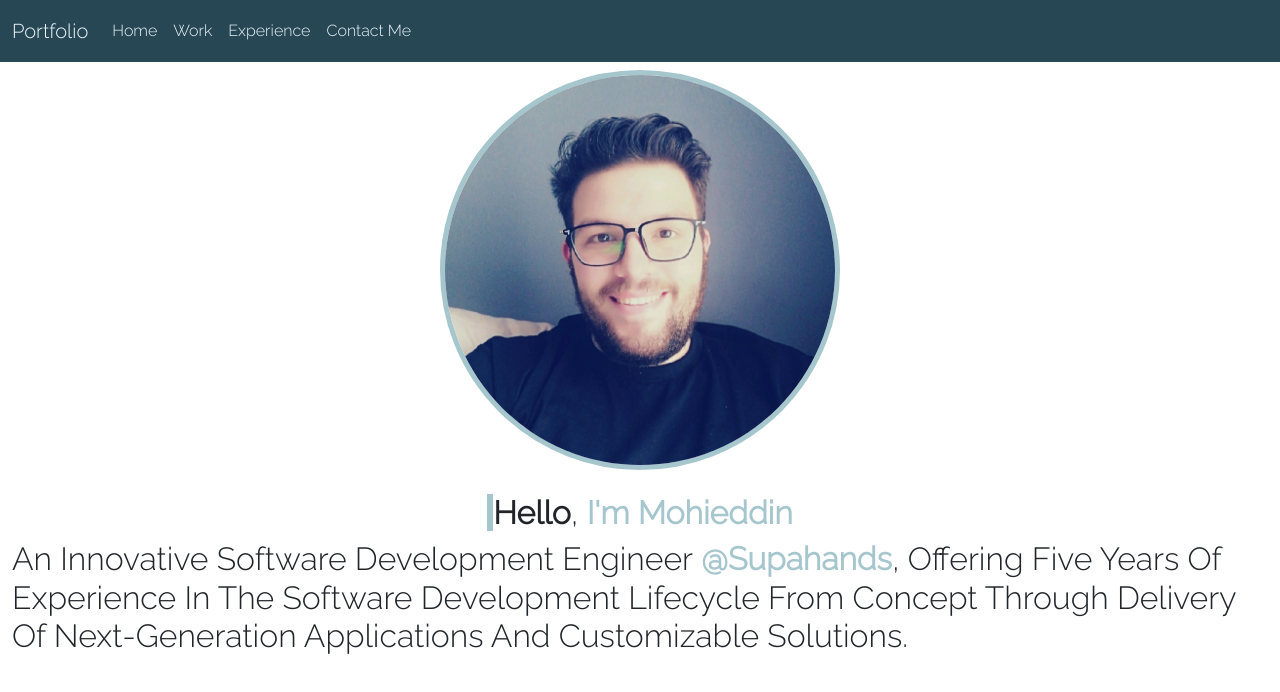
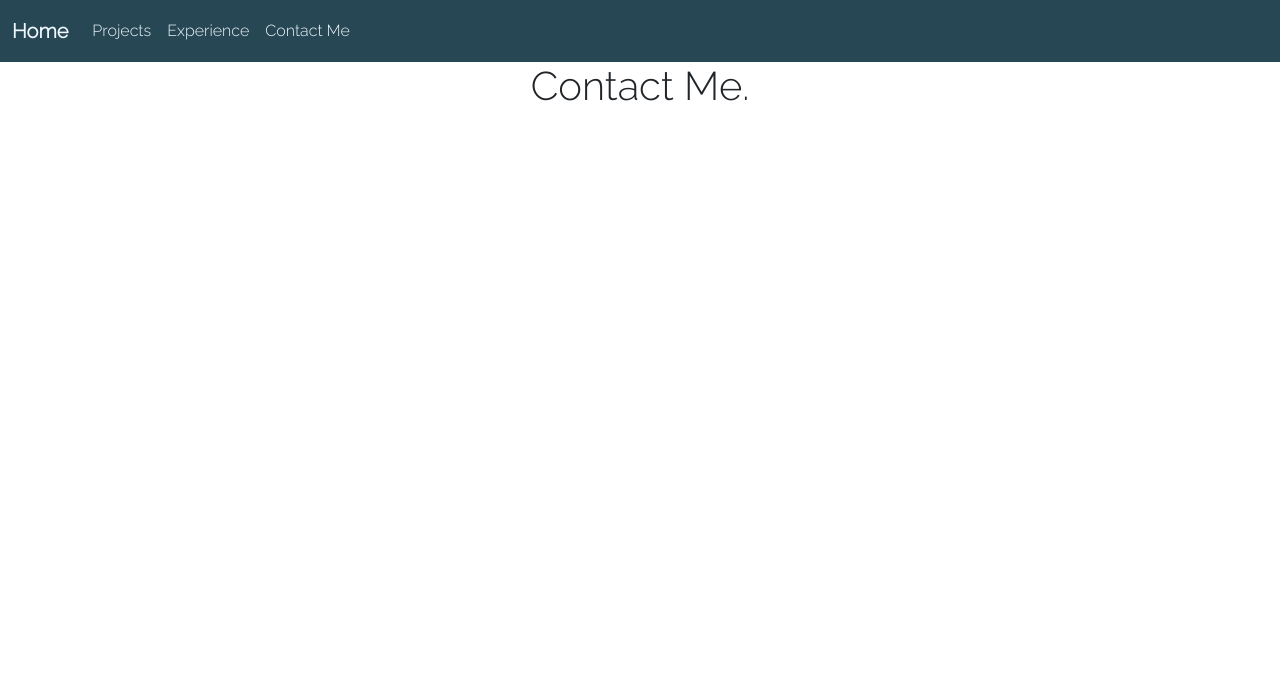
Before and after one commit to mohie93/portfolio, a React (Create React App) app: page /contact_me in a window 1280 px wide. Shown: the top 692 px of the page. Built offline with nearby package versions, Linux system fonts and the light colour scheme.

Commit message:
Added Routes

```diff
--- a/package.json
+++ b/package.json
@@ -10,6 +10,7 @@
     "gh-pages": "^3.1.0",
     "react": "^17.0.2",
     "react-dom": "^17.0.2",
+    "react-router-dom": "^5.2.0",
     "react-scripts": "4.0.3",
     "web-vitals": "^1.0.1"
   },
--- a/src/App.js
+++ b/src/App.js
@@ -1,10 +1,21 @@
+import {Route, Switch, BrowserRouter as Router} from 'react-router-dom'
+import Navbar from "./components/Navbar";
 import Introduction from "./components/Introduction";
-import Navbar from "./components/Navbar";
+import ContactMe from "./components/ContactMe";
+import Experience from "./components/Experience";
+import Project from "./components/Project";
 function App() {
   return (
     <div className="App">
-      <Navbar />
-      <Introduction/>
+      <Navbar/>
+      <Router basename={process.env.PUBLIC_URL}>
+        <Switch>
+          <Route exact path={"/"} component={Introduction}/>
+          <Route exact path={"/projects"} component={Project}/>
+          <Route exact path={"/experience"} component={Experience}/>
+          <Route exact path={"/contact_me"} component={ContactMe}/>
+        </Switch>
+      </Router>
     </div>
   );
 }
--- /dev/null
+++ b/src/components/ContactMe.js
@@ -0,0 +1,7 @@
+function ContactMe() {
+  return <div className={"text-center"}>
+    <h1>Contact Me.</h1>
+  </div>
+}
+
+export default ContactMe;
--- /dev/null
+++ b/src/components/Experience.js
@@ -0,0 +1,7 @@
+function Experience() {
+  return <div className={"text-center"}>
+    <h1>Experience</h1>
+  </div>
+}
+
+export default Experience
--- a/src/components/Navbar.js
+++ b/src/components/Navbar.js
@@ -2,7 +2,7 @@ function Navbar() {
   return <nav className="navbar navbar-expand-lg navbar-light navbar-background-color navbar-text">
     <div className="container-fluid ">
       {/* eslint-disable-next-line jsx-a11y/anchor-is-valid */}
-      <a className="navbar-brand navbar-text" href={"/"}>Portfolio</a>
+      <a className="navbar-brand navbar-text" href={"/"}><strong>Home</strong></a>
       <button className="navbar-toggler" type="button" data-bs-toggle="collapse" data-bs-target="#navbarNav"
               aria-controls="navbarNav" aria-expanded="false" aria-label="Toggle navigation">
         <span className="navbar-toggler-icon"/>
@@ -11,11 +11,7 @@ function Navbar() {
         <ul className="navbar-nav ">
           <li className="nav-item ">
             {/* eslint-disable-next-line jsx-a11y/anchor-is-valid */}
-            <a className="nav-link navbar-text" href={"/"}>Home</a>
-          </li>
-          <li className="nav-item ">
-            {/* eslint-disable-next-line jsx-a11y/anchor-is-valid */}
-            <a className="nav-link navbar-text" href={"/work"}>Work</a>
+            <a className="nav-link navbar-text" href={"/projects"}>Projects</a>
           </li>
           <li className="nav-item">
             {/* eslint-disable-next-line jsx-a11y/anchor-is-valid */}
--- /dev/null
+++ b/src/components/Project.js
@@ -0,0 +1,7 @@
+function Project() {
+  return <div className={"text-center"}>
+    <h1>Projects</h1>
+  </div>
+}
+
+export default Project
```
Also changed, not shown: 1 other file (tests, documents, lock files or other folders).
